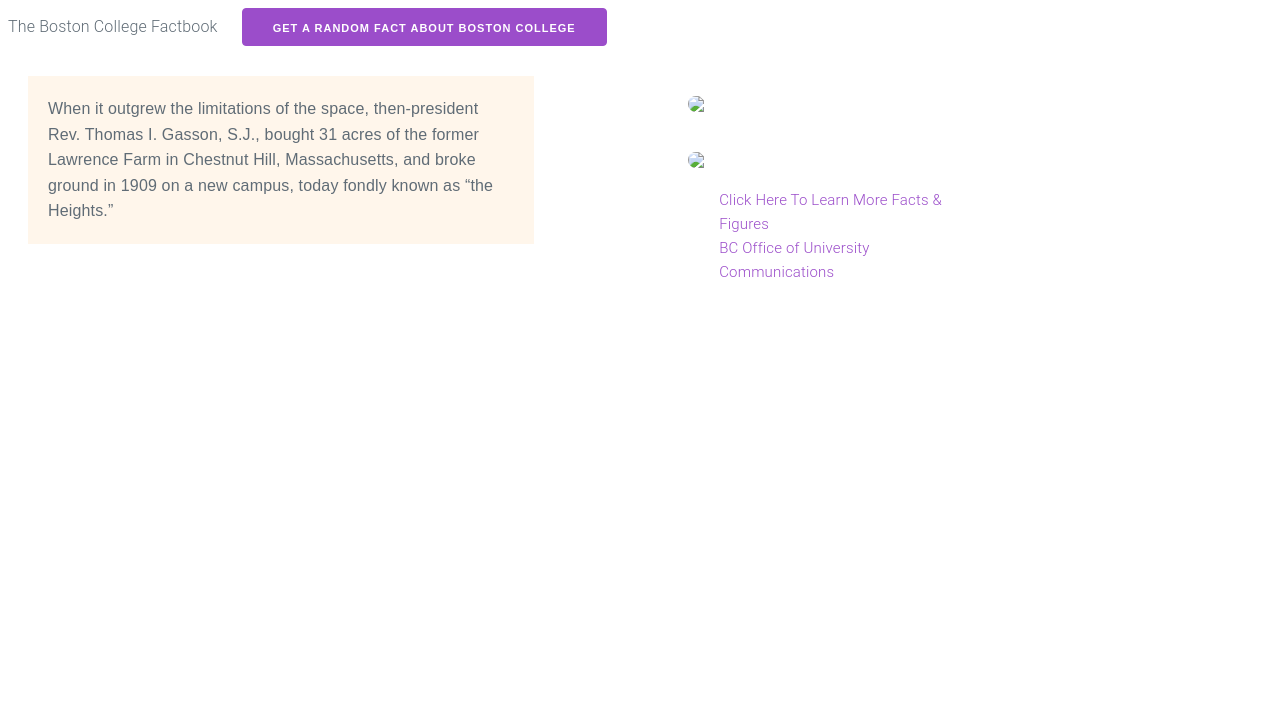
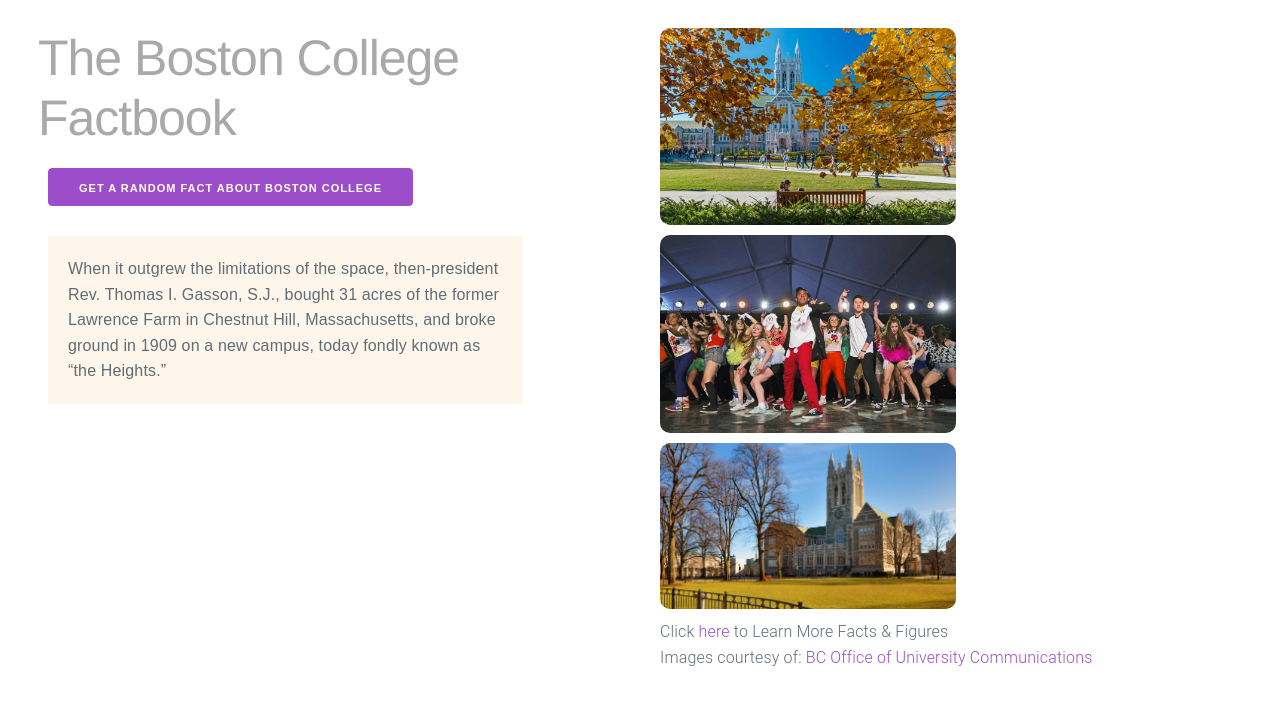
Before and after one commit to bwang127/BW-Lab1, a plain HTML site: page index.html in a window 1280 px wide. Both pictures are taken after a click on the button "GET A RANDOM FACT ABOUT BOSTON COLLEGE". Drawn offline with nearby package versions, Linux system fonts and the light colour scheme; files whose address does not match are found by name.

Commit message:
Add files via upload

```diff
--- a/index.html
+++ b/index.html
@@ -2,7 +2,7 @@
 <html lang="en">
 
 <head>
-    <title> BC Random Fact</title>
+    <title>BC Random Fact</title>
 
     <script defer src="js/main.js"></script>
     <!-- Milligram CSS -->
@@ -11,21 +11,23 @@
 </head>
 
 <body>
-    <div <h1> The Boston College Factbook</h1>
-
+    <div id="left">
+        <h1> The Boston College Factbook</h1>
         <button id="generate" class="button">
             Get A Random Fact About Boston College
         </button>
+    </div>
+    <div id="right">
+        <img src="bcfall.jpeg">
+        <img src="bcdance.jpeg">
+        <img src="gasson.jpg">
 
-        <div id="content">
-            <img src="bcfall.jpeg" class="pic">
-            <img src="bcdance.jpeg" class="pic">
-
-            <a href="https://www.bc.edu/content/bc-web/about/bc-facts.html"> <span>Click Here To
-                    Learn More Facts & Figures</span></a>
-            <a href="https://www.bc.edu/bc-web/offices/office-of-university-communications/our-work/photography.html">
-                <span>BC Office of University Communications</span></a>
-        </div>
+        <p class="link"> Click <a href="https://www.bc.edu/content/bc-web/about/bc-facts.html">here</a> to Learn More
+            Facts &
+            Figures</p>
+        <p class="link"> Images courtesy of: <a
+                href="https://www.bc.edu/bc-web/offices/office-of-university-communications/our-work/photography.html">BC
+                Office of University Communications</a></p>
     </div>
 </body>
 
--- /dev/null
+++ b/js/main.js
@@ -0,0 +1,50 @@
+let facts = [
+    "Boston College (also referred to as BC) is a private Jesuit research university in Chestnut Hill, Massachusetts.",
+    "Boston College was founded in 1863 by the Society of Jesus (the Jesuits) to educate Boston's predominantly Irish, Catholic immigrant community.",
+    "When it outgrew the limitations of the space, then-president Rev. Thomas I. Gasson, S.J., bought 31 acres of the former Lawrence Farm in Chestnut Hill, Massachusetts, and broke ground in 1909 on a new campus, today fondly known as “the Heights.”",
+    "BC began as an undergraduate liberal arts college, but as its aspirations grew, it added graduate programs and professional schools fulfilling its charter as a university.",
+    "The university has more than 9,300 full-time undergraduates and nearly 5,000 graduate students.",
+    "Boston College athletic teams are known as the Eagles, their colors are maroon and gold, and mascot is Baldwin the Eagle.",
+    "In 2017-18, 4,192 degrees were awarded in more than 50 fields of study, through eight schools and colleges.",
+    "In 1927, Boston College conferred one earned bachelor’s degree and fifteen Master’s degrees on women through the Extension Division.",
+    "The two most popular undergraduate majors are economics (A&S) and finance (CSOM).",
+    "The computer science major has seen an increase of nearly 800 percent, growing from just 53 students in 2008 to 420 in 2019",
+    "Boston College tied in 38th among national universities and 421st among global universities in U.S. News & World Report's America's Best Colleges 2018 rankings.",
+    "In 2014, the undergraduate school of business, the Carroll School of Management, placed 4th in an annual ranking of US undergraduate business schools by Bloomberg Businessweek.",
+    "AHANA is the term Boston College uses to refer to persons of African-American, Hispanic, Asian, and Native American descent. The term was coined at Boston College in 1979 by two students, Alfred Feliciano and Valerie Lewis, who objected to the name Office of Minority Programs used by Boston College at the time.",
+    "'The Heights' is a nickname given to Boston College. It recalls both BC's lofty aspirations—the college motto is 'Ever to Excel'—and its hilltop location, an area initially designated as 'University Heights'.",
+    "On October 18, 2017, hundreds of students walked out of class in a protest against racism and to demand the college officials pay more attention to the school's racial climate.",
+    "For the Class of 2023, Boston College received 35,500 applications, of which it admitted 9,500 (27%).",
+    "There are over 179,000 alumni in over 120 countries around the world.",
+    "BC has the largest alumni association among Catholic universities in the world, consisting of 168,651 members.",
+    "Boston College was named one of the 100 most beautiful college campuses by Best College Reviews.",
+    "Bapst library was named one of the 25 most beautiful college libraries in the world by Campus Grotto.",
+    "Boston College has over 7,000 alumni couples, but if you want to get married at the campus church, St. Ignatius, you should probably put yourself on the waiting list now.",
+    "At BC, you can take classes on Disney films in the English Department. Professor Bonnie Rudner also teaches classes on young adult fiction and fairytales.",
+    "One of BC’s dining halls, which is currently known for its delicious mac and cheese, was a bar years ago. Vanilla Ice performed there once in the 90’s and the stage collapsed.",
+    "During exam weeks, Boston College brings in petting zoos and puppies for students to play with. There is also free coffee in the dining halls and libraries during exams.",
+    "BC’s Red Bandana 5K Run and the Red Bandana football game held every October are two traditions that honor BC alum Welles Crowther who passed away in the 9/11 attacks.",
+    "Boston College is the most popular college on Instagram. BC’s Gasson Hall, is the third most Instagrammed college building in the country."
+];
+
+document.addEventListener("DOMContentLoaded", function () {
+    document.querySelector("#generate").onclick = function () {
+        let randomFact = facts[Math.floor(Math.random() * facts.length)];
+
+        // CREATE NEW PARAGRAPH-TAG
+        let paragraph = document.createElement("p");
+        paragraph.className = "generated-content";
+
+        // CREATE PARAGRAPH CONTENT
+        let node = document.createTextNode(randomFact);
+
+        // ADD PARAGRAPH CONTENT TO TAG
+        paragraph.appendChild(node);
+
+        // ADD PARAGRAPH TO DIV-CONTAINER WITH ID "content"
+        let element = document.querySelector("#left");
+        element.appendChild(paragraph);
+
+        this.blur(); // lose focus
+    };
+})
--- a/style.css
+++ b/style.css
@@ -1,38 +1,57 @@
+body {
+    display: flex;
+}
+
+#left,
+#right {
+    display: flex;
+    flex-direction: column;
+    width: 50%;
+    padding: 20px;
+}
+
 h1 {
     font-size: 50px;
-    font-family: "helvitica", sans-serif;
+    font-family: "helvetica", sans-serif;
     color: darkgray;
     font-weight: 100;
     margin-left: 10px;
 }
 
-.generated-content{
+.generated-content {
     background-color: rgba(255, 228, 196, 0.342);
     padding: 20px;
-    width: 40%;
+    width: 80%;
     font-family: "helvitica", sans-serif;
     margin: 20px;
 }
 
-#generate.button{
+#generate.button {
     margin-left: 20px;
+    width: fit-content;
 }
 
-.pic{
-    width: 32%;
-    height: auto;
-    padding: 20px;
-    margin-right: 200px;
-    float: right;
-    clear: both;
-    position: relative;
-    border-radius: 30px;
+#content {
+    display: flex;
+    flex-direction: column;
 }
 
-a{
-    float: right;
-    clear: both;
-    width: 20%;
-    margin-right:300px;
-    font-size: 15px;
+.right {
+    display: flex;
+    flex-direction: column;
+    align-items: flex-start;
 }
+
+img {
+    width: 50%;
+    margin-bottom: 10px;
+    border-radius: 10px;
+}
+
+a:hover {
+    color: maroon;
+}
+
+p {
+    margin: 0;
+}
```
Also changed, not shown: bcdance.jpeg (added), bcfall.jpeg (added), gasson.jpg (added).
